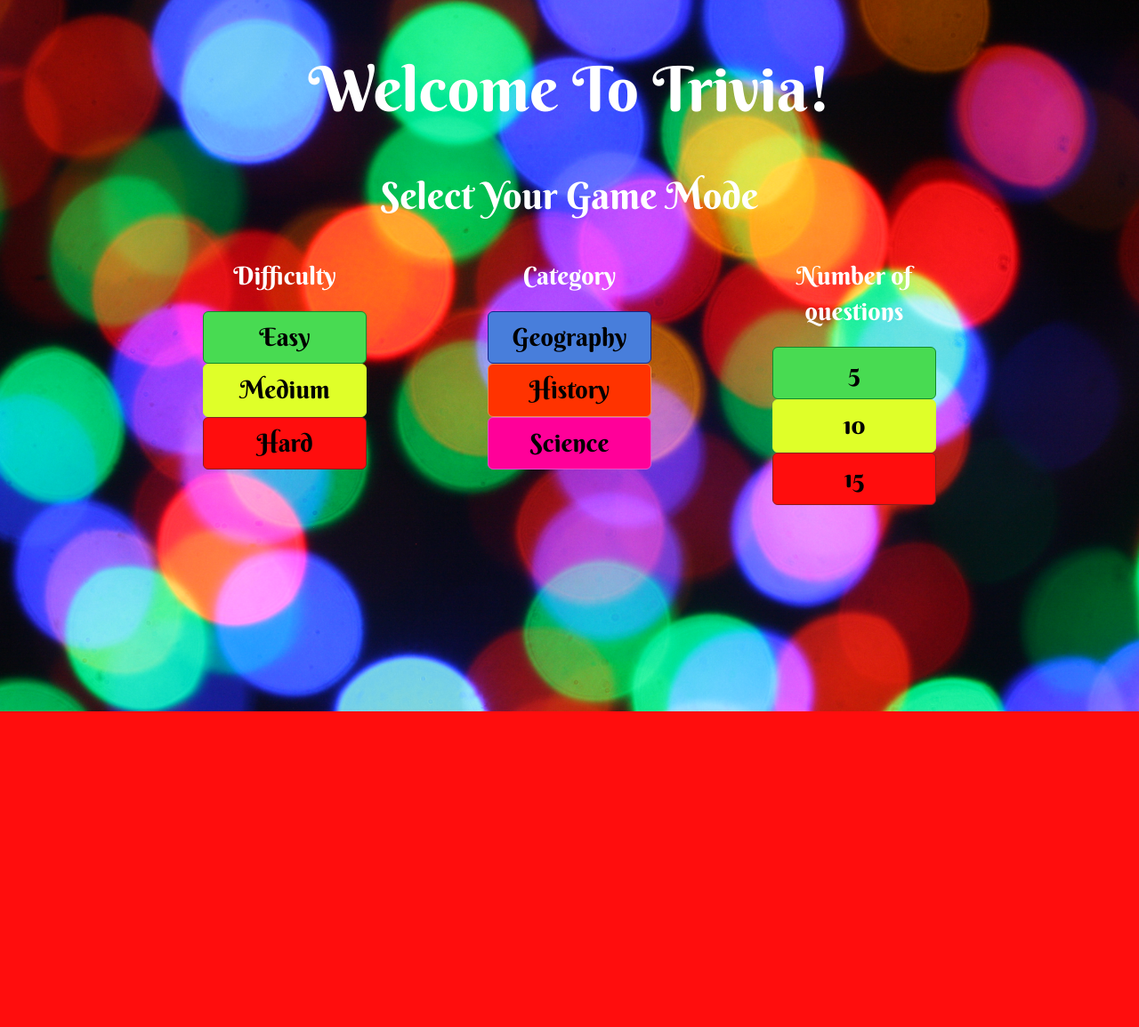
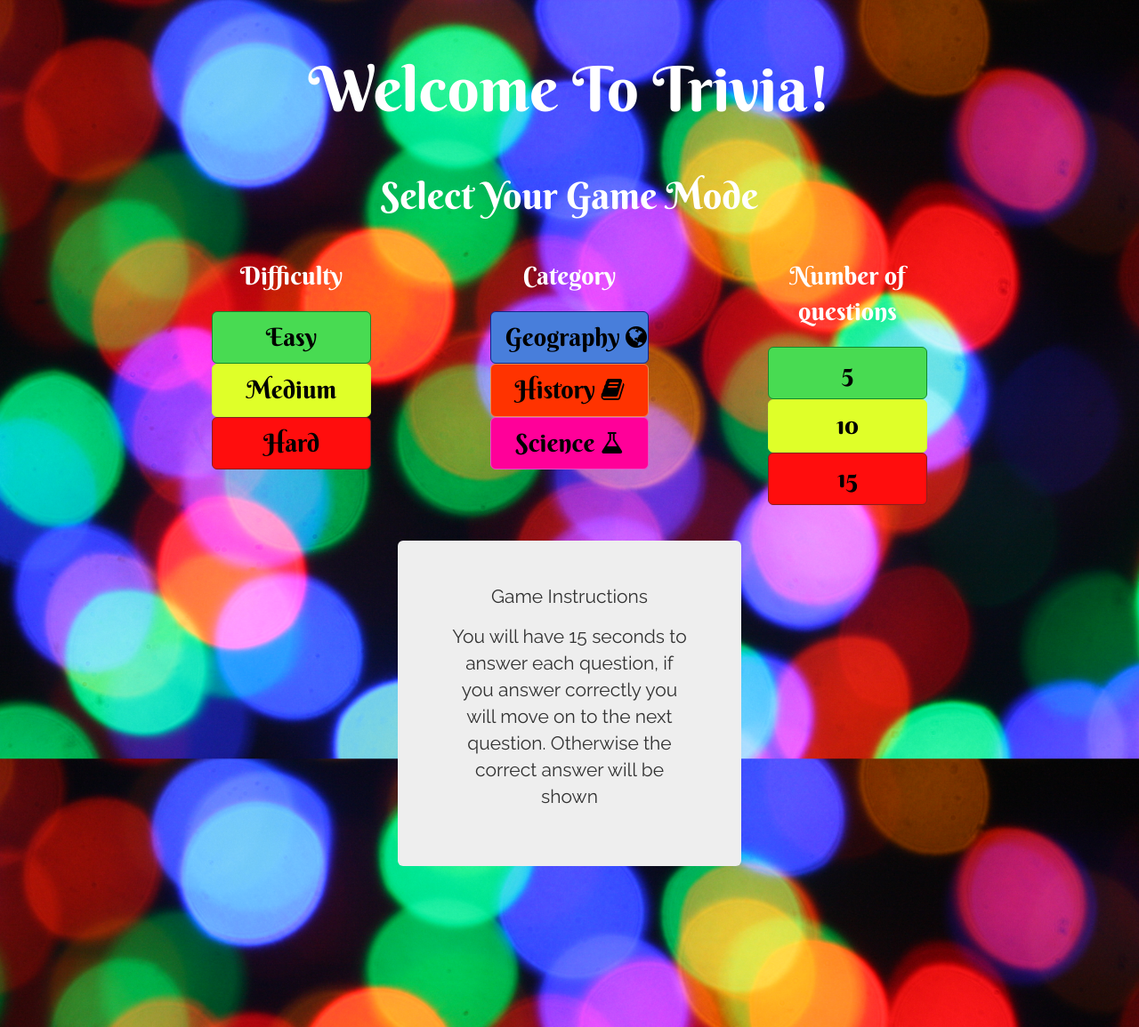
Before and after one commit to xltunited/TriviaGame, a PHP site: page / in a window 1280 px wide. Shown: the whole page at 89% size. Before the commit the page ends 800 px from the top, so only its background shows below. Run offline with PHP 8.4, Linux system fonts and the light colour scheme; some libraries are stand-ins or nearby versions.

Commit message:
question population working

```diff
--- a/assets/css/style.css
+++ b/assets/css/style.css
@@ -447,6 +447,53 @@ fieldset[disabled] .btn-sci.active {
   background-color: #000000;
 }
 
+.btn-begin {
+  color: #ffffff;
+  background-color: #000000;
+  border-color: #000000;
+
+  width: 100%;
+}
+
+.btn-begin:hover,
+.btn-begin:focus,
+.btn-begin:active,
+.btn-begin.active,
+.open .dropdown-toggle.btn-begin {
+  color: #ffffff;
+  background-color: #39353D;
+  border-color: #000000;
+}
+
+.btn-begin:active,
+.btn-begin.active,
+.open .dropdown-toggle.btn-begin {
+  background-image: none;
+}
+
+.btn-begin.disabled,
+.btn-begin[disabled],
+fieldset[disabled] .btn-begin,
+.btn-begin.disabled:hover,
+.btn-begin[disabled]:hover,
+fieldset[disabled] .btn-begin:hover,
+.btn-begin.disabled:focus,
+.btn-begin[disabled]:focus,
+fieldset[disabled] .btn-begin:focus,
+.btn-begin.disabled:active,
+.btn-begin[disabled]:active,
+fieldset[disabled] .btn-begin:active,
+.btn-begin.disabled.active,
+.btn-begin[disabled].active,
+fieldset[disabled] .btn-begin.active {
+  background-color: #000000;
+  border-color: #000000;
+}
+
+.btn-begin .badge {
+  color: #000000;
+  background-color: #ffffff;
+}
 .font-style-heading1{
 
   text-align: center;
@@ -491,3 +538,46 @@ fieldset[disabled] .btn-sci.active {
   font-size: 1em;
 
 }
+
+.font-style-heading4{
+
+  text-align: center;
+  color: #ffffff;
+
+  font-size: 3em;
+  font-family: 'Berkshire Swash', cursive;
+
+  margin-top: 100px;
+
+}
+
+.begin{
+
+  display: none;
+
+}
+
+.gameInstructions{
+
+  font-family: 'Raleway', sans-serif;
+  font-size: 1em;
+
+  text-align: center;
+
+}
+
+.questionScreen{
+
+  display: none;
+
+}
+
+.answerRows{
+
+  text-align: center;
+
+  font-family: 'Raleway', sans-serif;
+
+  font-size: 1.5em;
+
+}
--- a/assets/javascript/app.js
+++ b/assets/javascript/app.js
@@ -1,4 +1,6 @@
 $(document).ready(function(){
+
+	//game object, it hold the difficulty, category and number of questions chosen by the user
 
 	var game = {
 
@@ -6,17 +8,35 @@ $(document).ready(function(){
 
 		category : '',
 
-		numberOfQuestions: 0
+		numberOfQuestions: 0,
 
-	}
+		//Time to answer a question in seconds
 
-	function quizQuestion(questionNumber, difficulty, category, question, answer1, answer2, answer3, answer4, right) {
+		timer: 15,
+
+		//Used to know when the trivia game is over
+
+		questionsLeft: 0,
+
+		//holds the questionsinterval
+
+		gameStart:'',
+
+		//questionsArray will contain the appropiate questions for the game
+
+		questionsArray:[]
+
+	};
+
+	//Constuctor for the question object, it containes the questions category, difficulty, the actual questions, 4 answers, and the right answer
+
+	function quizQuestion(category, questionNumber, difficulty, question, answer1, answer2, answer3, answer4, right) {
+
+		this.category = category;
 
 		this.questionNumber = questionNumber;
 
 		this.difficulty = difficulty;
-
-		this.category = category;
 
 		this.question = question;
 
@@ -30,38 +50,229 @@ $(document).ready(function(){
 
 		this.right = right;
 
+	};
+
+	//Question construction
+
+	var q1 = new quizQuestion('geography', 1, 'easy', 'In which ocean did the Titanic sink?', 'Artic Ocean', 'North Pacific Ocean', 'North Atlantic Ocean', 'Indian Ocean', 'North Atlantic Ocean');
+
+	var q2 = new quizQuestion('geography', 2, 'easy', 'Which one of the following is the capital of South Korea?', 'Pyongyang', 'Busan', 'Incheon', 'Seoul', 'Seoul');
+
+	var q3 = new quizQuestion('geography', 3, 'easy', 'From what country did the Italian explorer Christopher Columbus depart from?', 'Portugal', 'Italy', 'Spain', 'France');
+
+	var q4 = new quizQuestion('geography', 4, 'easy', "After what Greek god did Saturn receive it's name?", 'Apollo', 'Chronus', 'Hephaestus', 'Poseidon', 'Cronus');
+
+	var q5 = new quizQuestion('geography', 5, 'easy', 'Approximately, how many people passed away during the bulbonic plate?', '2 Million', '100 Thousand', '10 Million', '25 Million', '25 Million');
+
+	//Array that holds all the questions
+
+	var allQuestions = [q1, q2, q3, q4, q5];
+
+	//The function isGameSelectionComplete checks whether the game object properties have been entered and displays the button to begin the game
+
+	function isGameSelectionComplete(){
+
+		if(game.difficulty != '' && game.category != '' && game.numberOfQuestions != 0){
+
+			$('.begin').css('display', 'block');
+
+		}
+
 	}
 
-	var q1 = new quizQuestion(1, 'easy', 'In which ocean did the Titanic sink?', 'Artic Ocean', 'North Pacific Ocean', 'North Atlantic Ocean', 'Indian Ocean', 'North Atlantic Ocean');
+	//The function backgroundCHanger takes the file name as a parameter and changes it with a transition
 
-	var q2 = new quizQuestion(2, 'easy', 'Which one of the following is the capital of South Korea?', 'Pyongyang', 'Busan', 'Incheon', 'Seoul', 'Seoul');
+	function backgroundChanger(imageLink){
 
-	var q3 = new quizQuestion(3, 'easy', 'From what country did the Italian explorer Christopher Columbus depart from?', 'Portugal', 'Italy', 'Spain', 'France');
+		$('.full').css('background', 'url(assets/images/' + imageLink + ') no-repeat center center fixed');
 
-	var q4 = new quizQuestion(4, 'easy', "After what Greek god did Saturn receive it's name?", 'Apollo', 'Chronus', 'Hephaestus', 'Poseidon', 'Cronus');
+		$('.full').css('-webkit-background-size', 'cover');
 
-	var q5 = new quizQuestion(5, 'easy', 'Approximately, how many people passed away during the bulbonic plate?', '2 Million', '100 Thousand', '10 Million', '25 Million', '25 Million');
+		$('.full').css('-moz-background-size', 'cover');
 
-	var geography = [q1, q2, q3, q4, q5];
+		$('.full').css('-o-background-size', 'cover');
+
+		$('.full').css('background-size', 'cover');
+
+		$('.full').css(' transition', 'background .5s linear');
+
+	}
+
+	//Assigns the currently clicked button for the difficulty and adds a check mark to the end of the text inside the div. This happens for the game.difficulty,
+	// game.category and game.numberOfQuestions
 
 	$('.difficultySelector').on('click', function(){
 
+		if(game.difficulty == ''){
+
+			$(this).append($('<i class="fa fa-check difficultyCheck" aria-hidden="true"></i>'));
+
+		}
+
+		else {
+
+			$('.difficultyCheck').remove();
+
+			$(this).append($('<i class="fa fa-check difficultyCheck" aria-hidden="true"></i>'));
+
+		}
+
 		game.difficulty = $(this).attr('data-difficultySelector');
 
-	})
+		isGameSelectionComplete();
+
+	});
 
 	$('.categorySelector').on('click', function(){
 
+		if(game.category == ''){
+
+			$(this).append($('<i class="fa fa-check categoryCheck" aria-hidden="true"></i>'));
+
+		}
+
+		else {
+
+			$('.categoryCheck').remove();
+
+			$(this).append($('<i class="fa fa-check categoryCheck" aria-hidden="true"></i>'));
+
+		}
+
 		game.category = $(this).attr('data-categorySelector');
 
-	})
+		isGameSelectionComplete();
+
+	});
 
 	$('.questionsSelector').on('click', function(){
 
+		if(game.numberOfQuestions == ''){
+
+			$(this).append($('<i class="fa fa-check questionCheck" aria-hidden="true"></i>'));
+
+		}
+
+		else {
+
+			$('.questionCheck').remove();
+
+			$(this).append($('<i class="fa fa-check questionCheck" aria-hidden="true"></i>'));
+
+		}
+
 		game.numberOfQuestions = $(this).attr('data-questionsSelector');
 
-		console.log(game.numberOfQuestions);
+		isGameSelectionComplete();
 
-	})
+	});
 
-})
+	function populateQuestion(){
+
+		if(game.questionsLeft == game.numberOfQuestions){
+
+			alert('You finished');
+
+		}
+
+		$('.questionNumberHolder').html('<p> Question # ' + game.questionsArray[game.numberOfQuestions].questionNumber + '</p>');
+
+		$('.questionHolder').html(game.questionsArray[game.numberOfQuestions].question);
+
+		//Copies the questions to the html DOM
+
+		$('.answer1Holder').html('<p> A. ' + game.questionsArray[game.numberOfQuestions].answer1 + '</p>');
+
+		$('.answer2Holder').html('<p> B. ' + game.questionsArray[game.numberOfQuestions].answer2 + '</p>');
+
+		$('.answer3Holder').html('<p> C. ' + game.questionsArray[game.numberOfQuestions].answer3 + '</p>');
+
+		$('.answer4Holder').html('<p> D. ' + game.questionsArray[game.numberOfQuestions].answer4 + '</p>');
+
+		//Add a data attribute with the possible answers themselves
+
+		$('.answer1Holder').attr('data-answer', game.questionsArray[game.numberOfQuestions].answer1);
+
+		$('.answer2Holder').attr('data-answer', game.questionsArray[game.numberOfQuestions].answer2);
+
+		$('.answer3Holder').attr('data-answer', game.questionsArray[game.numberOfQuestions].answer3);
+
+		$('.answer4Holder').attr('data-answer', game.questionsArray[game.numberOfQuestions].answer4);
+
+		//They all hold the right answer
+
+		$('.answer1Holder').attr('data-rightAnswer', game.questionsArray[game.numberOfQuestions].right);
+
+		$('.answer2Holder').attr('data-rightAnswer', game.questionsArray[game.numberOfQuestions].right);
+
+		$('.answer3Holder').attr('data-rightAnswer', game.questionsArray[game.numberOfQuestions].right);
+
+		$('.answer4Holder').attr('data-rightAnswer', game.questionsArray[game.numberOfQuestions].right);
+
+		game.numberOfQuestions++;
+
+		game.gameStart = setInterval(populateQuestion, 15000);
+	}
+
+	//The button with the class ' .begin' is initially hidden, after the game mode is set, it's display changes to ' block'.
+	//When pressed it hides the container-fluid containing the initial game screen and fills the game.questionsArray with the
+	//appropiate questions
+
+	$('.begin').on('click', function(){
+
+		$('.gameSelectionScreen').css('display', 'none');
+
+		//Makes the questionScreenVisible
+
+		$('.questionScreen').css('display', 'block');
+
+		//New background, this one is for when the user is answering questions
+
+		backgroundChanger('questions.jpg')
+
+		//Populates game.questionsArray with the according questions based on the user specifications
+
+		for(var i = 0; i < allQuestions.length; i++){
+
+			if(allQuestions[i].difficulty == game.difficulty && allQuestions[i].category == game.category && game.numberOfQuestions > 0){
+
+				game.questionsArray.push(allQuestions[i]);
+
+				game.numberOfQuestions--;
+
+			}
+
+			//Because numberOfQuestions is decreased everytime the questionsArray is populated, when numberOfQuestions reaches 0 it will have selected all the
+			//pertaining questions
+
+			if(game.numberOfQuestions == 0){
+
+				break;
+
+			}
+
+		}
+
+		game.questionsLeft = game.questionsArray.length;
+
+		populateQuestion();
+
+	});
+
+	$('.answer').on('click', function(){
+
+		if($(this).attr('data-answer') == $(this).attr('data-rightAnswer')){
+
+			alert( 'correct');
+
+		}
+
+	});
+
+
+
+
+
+
+
+});
--- a/index.html
+++ b/index.html
@@ -30,15 +30,21 @@
 
 		<script type="text/javascript" src="./assets/javascript/app.js"></script>
 
-		<!-- fonts -->
+		<!-- Fonts -->
 
 		<link href="https://fonts.googleapis.com/css?family=Berkshire+Swash|Raleway" rel="stylesheet">
+
+		<!-- FontAwesome -->
+
+		<link href="https://maxcdn.bootstrapcdn.com/font-awesome/4.6.3/css/font-awesome.min.css" rel="stylesheet" integrity="sha384-T8Gy5hrqNKT+hzMclPo118YTQO6cYprQmhrYwIiQ/3axmI1hQomh7Ud2hPOy8SP1" crossorigin="anonymous">
 
 	</head>
 
 	<body>
 
 		<div class="container-fluid">
+
+			<div class="container-fluid gameSelectionScreen">
 
 				<div class="row font-style-heading1">
 
@@ -82,11 +88,11 @@
 
 						Category
 
-					<button class="btn btn-lg btn-geo categorySelector" data-categorySelector="geography">Geography</button>
+						<button class="btn btn-lg btn-geo categorySelector" data-categorySelector="geography">Geography <i class="fa fa-globe" aria-hidden="true"></i></button>
 
-					<button class="btn btn-lg btn-his categorySelector" data-categorySelector="history">History</button>
+						<button class="btn btn-lg btn-his categorySelector" data-categorySelector="history">History <i class="fa fa-book" aria-hidden="true"></i></button>
 
-					<button class="btn btn-lg btn-sci categorySelector" data-categorySelector="science">Science</button>
+						<button class="btn btn-lg btn-sci categorySelector" data-categorySelector="science">Science <i class="fa fa-flask" aria-hidden="true"></i></button>
 
 					</div>
 
@@ -108,6 +114,136 @@
 
 				</div>
 
+				<div class="row gameInstructions">
+
+					<div class="col-sm-4"></div>
+
+					<div class="col-sm-4">
+
+						<div class="jumbotron">
+
+							<p>Game Instructions</p> <p>You will have 15 seconds to answer each question, if you answer correctly you will move on to the next question. Otherwise the correct answer will be shown  </p>
+
+						</div>
+
+					</div>
+
+					<div class="col-sm-4"></div>
+
+				</div>
+
+				<div class="row font-style-heading4">
+
+					<div class="col-sm-5"></div>
+
+					<div class="col-sm-2">
+
+						<button class="btn btn-lg btn-begin begin">Begin!</button>
+
+					</div>
+
+					<div class="col-sm-5"></div>
+
+				</div>
+
+			</div>
+
+			<div class="container-fluid questionScreen">
+
+				<div class="row font-style-heading3">
+
+					<div class="col-sm-3"></div>
+
+					<div class="col-sm-2 questionNumberHolder">
+
+						Question #
+
+					</div>
+
+					<div class="col-sm-2"></div>
+
+					<div class="col-sm-2 timeRemainingHolder">
+
+						Time Remaining:
+
+					</div>
+
+					<div class="col-sm-3"></div>
+
+				</div>
+
+				<div class="row font-style-heading2">
+
+					<div class="col-sm-3"></div>
+
+					<div class="col-sm-6 questionHolder">
+
+
+
+					</div>
+
+					<div class="col-sm-3"></div>
+
+				</div>
+
+				<div class="row answerRows">
+
+					<div class="col-sm-5"></div>
+
+					<button class="col-sm-2 answer1Holder well answer">
+
+						A.
+
+					</button>
+
+					<div class="col-sm-5"></div>
+
+				</div>
+
+				<div class="row answerRows">
+
+					<div class="col-sm-5"></div>
+
+					<button class="col-sm-2 answer2Holder well answer">
+
+						B.
+
+					</button>
+
+					<div class="col-sm-5"></div>
+
+				</div>
+
+				<div class="row answerRows">
+
+					<div class="col-sm-5"></div>
+
+					<button class="col-sm-2 answer3Holder well answer">
+
+						C.
+
+					</button>
+
+					<div class="col-sm-5"></div>
+
+				</div>
+
+				<div class="row answerRows">
+
+					<div class="col-sm-5"></div>
+
+					<button class="col-sm-2 answer4Holder well answer">
+
+						D.
+
+					</button>
+
+					<div class="col-sm-5"></div>
+
+				</div>
+
+			</div>
+
 		</div>
 
 	</body>
```
Also changed, not shown: assets/images/questions.jpg (added). Lines whose indentation alone changed are shown as unchanged.
